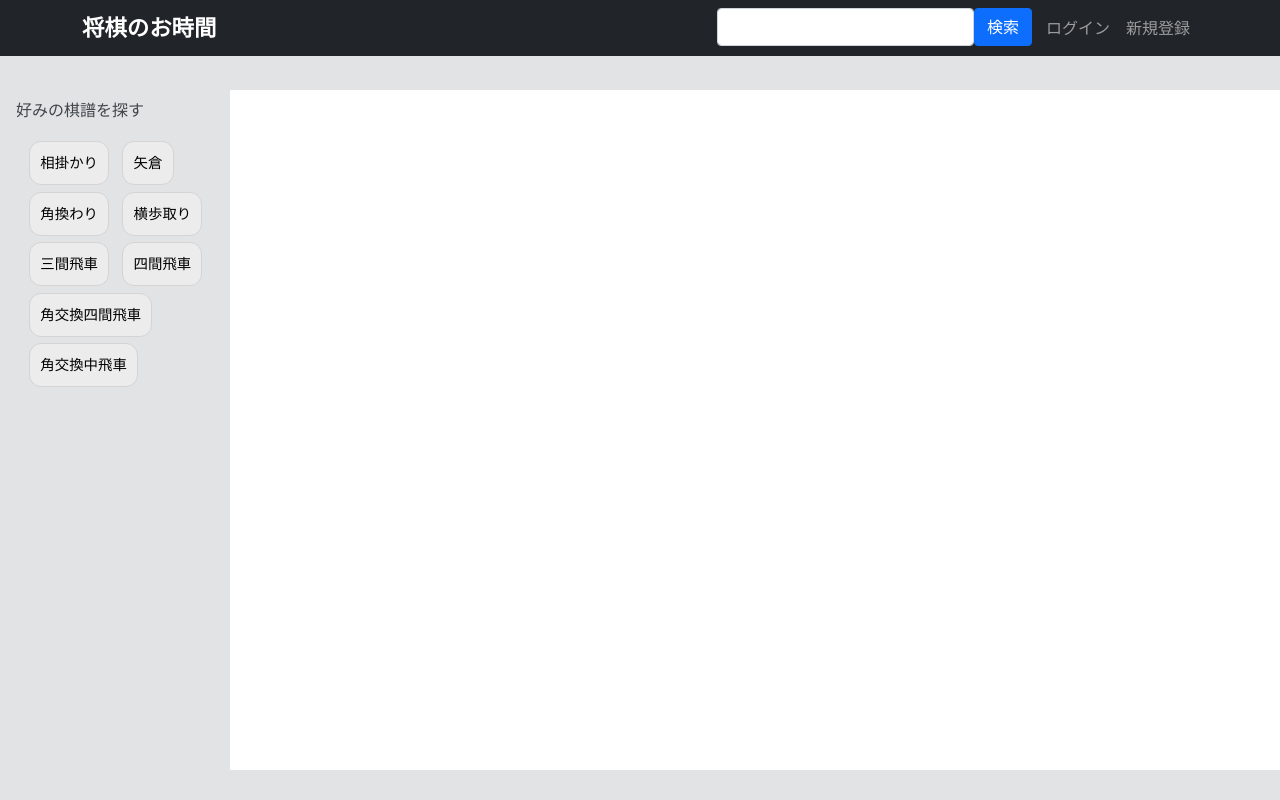
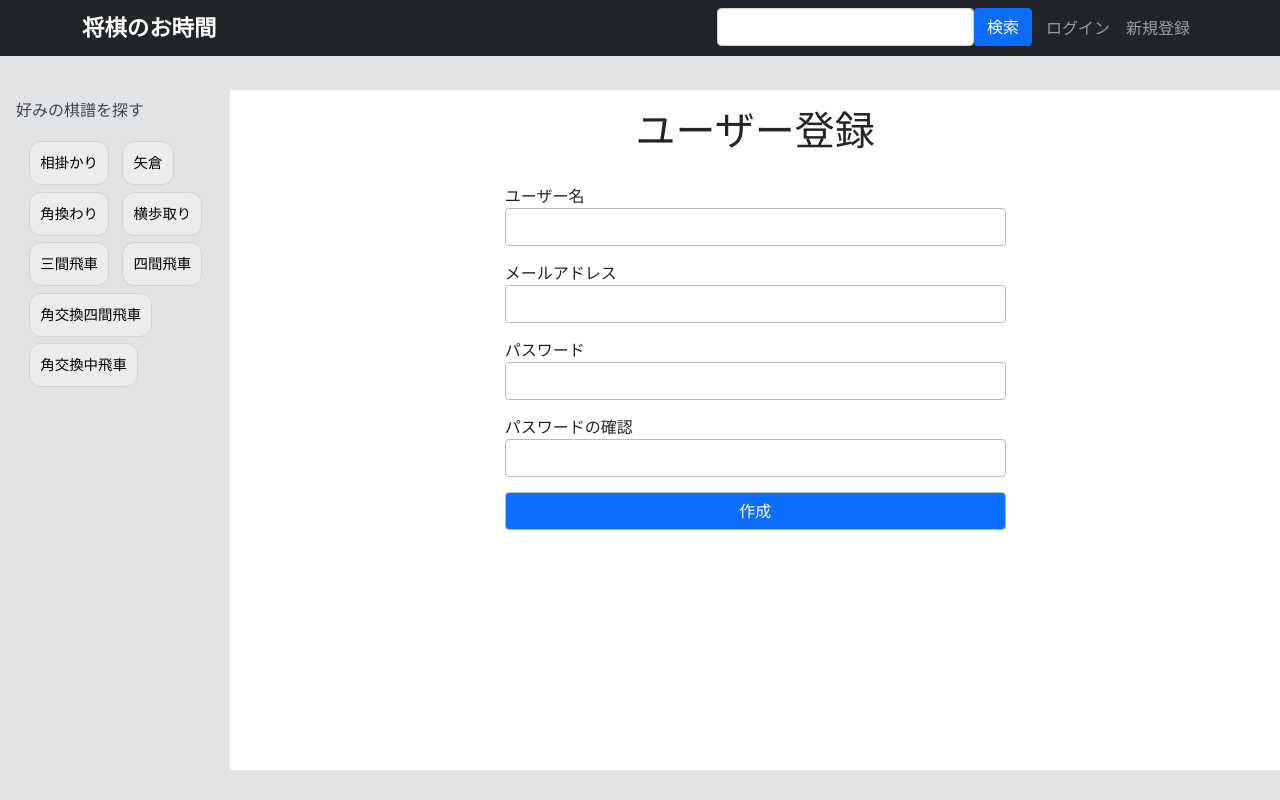
Before and after one commit to ynaoy/media, a Nuxt app in the folder rails-app-shogi/nuxt/src/: page /signup in a window 1280 px wide. Built offline with nearby package versions, Linux system fonts and the light colour scheme.

Commit message:
nuxtのログインページとサインインページのひな形を作成。論理的な部分はこれから

```diff
--- /dev/null
+++ b/rails-app-shogi/nuxt/src/components/LoginForm.vue
@@ -0,0 +1,38 @@
+<template>
+  <div>
+    <h1>ログイン</h1>
+    <div class="row justify-content-md-center">
+      <div class="col-md-6">
+        <form class="form_css" accept-charset="UTF-8">
+
+          <label for="session_email">メールアドレス</label>
+          <input class="form-control" type="email" name="session[email]" id="session_email"
+            v-model="session_form.email">
+
+          <label for="session_password">パスワード</label>
+          <input class="form-control" type="password" name="session[password]" id="session_password"
+            v-model="session_form.password">
+
+          <input type="submit" name="commit" value="ログインする" class="btn btn-primary" data-disable-with="ログインする"
+            @click.prevent="submit">
+        </form>
+      </div>
+    </div>
+  </div>
+</template>
+
+<script setup>
+
+  const session_form = { email: "", password:"" }
+
+  const submit = async function(){
+    //<<Bug inputに日本語と英字両方が混ざっていると
+    //Error: Failed to execute 'setEnd' on 'Range': There is no child at offset 1.が出る>>
+    console.log(session_form.email)
+    console.log(session_form.password)
+  }
+
+</script>
+
+<style scoped>
+</style>
--- a/rails-app-shogi/nuxt/src/components/NavBar.vue
+++ b/rails-app-shogi/nuxt/src/components/NavBar.vue
@@ -24,8 +24,8 @@
             </ul>
           </li>
 
-          <li v-if="!loginFlg"><nuxt-link to="/" class="nav-link dropdown-item">ログイン</nuxt-link></li>
-          <li v-if="!loginFlg"><nuxt-link to="/" class="nav-link dropdown-item">新規登録</nuxt-link></li>
+          <li v-if="!loginFlg"><nuxt-link to="/login" class="nav-link dropdown-item">ログイン</nuxt-link></li>
+          <li v-if="!loginFlg"><nuxt-link to="/signup" class="nav-link dropdown-item">新規登録</nuxt-link></li>
         </ul>
       </nav>
 
--- /dev/null
+++ b/rails-app-shogi/nuxt/src/components/SignupForm.vue
@@ -0,0 +1,56 @@
+<template>
+  <div>
+    <h1>ユーザー登録</h1>
+    <div class="row justify-content-md-center">
+      <div class="col-md-6 col-md-offset-3">
+        <form class="form_css" accept-charset="UTF-8">
+
+          <label for="user_name">ユーザー名</label>
+          <input class="form-control" type="text" name="user[name]" id="user_name"
+            @input="bindKeyword">
+
+          <label for="user_email">メールアドレス</label>
+          <input class="form-control" type="email" name="user[email]" id="user_email"
+            v-model="signup_form.email">
+
+          <label for="user_password">パスワード</label>
+          <input class="form-control" type="password" name="user[password]" id="user_password"
+            v-model="signup_form.password">
+
+          <label for="user_password_confirmation">パスワードの確認</label>
+          <input class="form-control" type="password" name="user[password_confirmation]" id="user_password_confirmation"
+            v-model="signup_form.password_confirmation">
+
+          <input type="submit" name="commit" value="作成" class="btn btn-primary" data-disable-with="作成"
+            @click.prevent="submit">
+        </form>
+      </div>
+    </div>
+  </div>
+</template>
+
+<script setup>
+
+  const signup_form = { name:"",
+                        email: "",
+                        password:"",
+                        password_confirmation:"" }
+
+  //日本語を扱う際に変換確定前の文字がformに反映されない問題を解決
+  const  bindKeyword = function({ target }){
+    signup_form.name =  target.value;
+  }
+
+  const submit = async function(){
+    //<<Bug inputに日本語と英字両方が混ざっていると
+    //Error: Failed to execute 'setEnd' on 'Range': There is no child at offset 1.が出る>>
+    console.log(signup_form.name)
+    console.log(signup_form.email)
+    console.log(signup_form.password)
+    console.log(signup_form.password_confirmation)
+  }
+
+</script>
+
+<style scoped>
+</style>
--- /dev/null
+++ b/rails-app-shogi/nuxt/src/pages/login.vue
@@ -0,0 +1,3 @@
+<template>
+  <LoginForm/>
+</template>
--- /dev/null
+++ b/rails-app-shogi/nuxt/src/pages/signup.vue
@@ -0,0 +1,3 @@
+<template>
+  <SignupForm/>
+</template>
```
